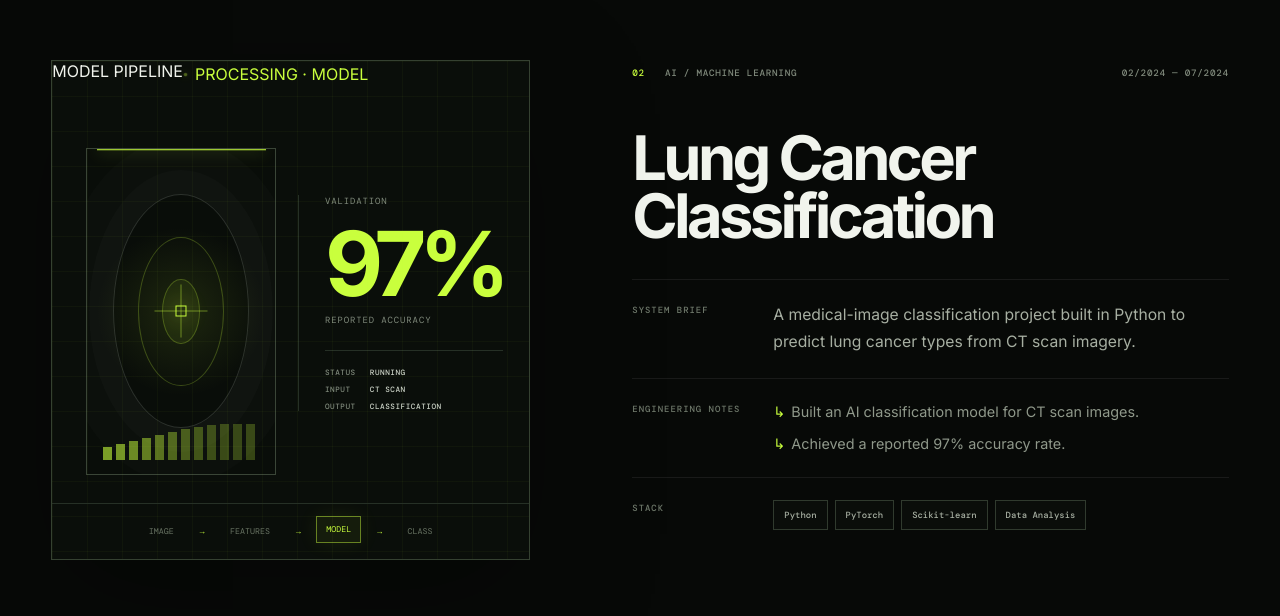
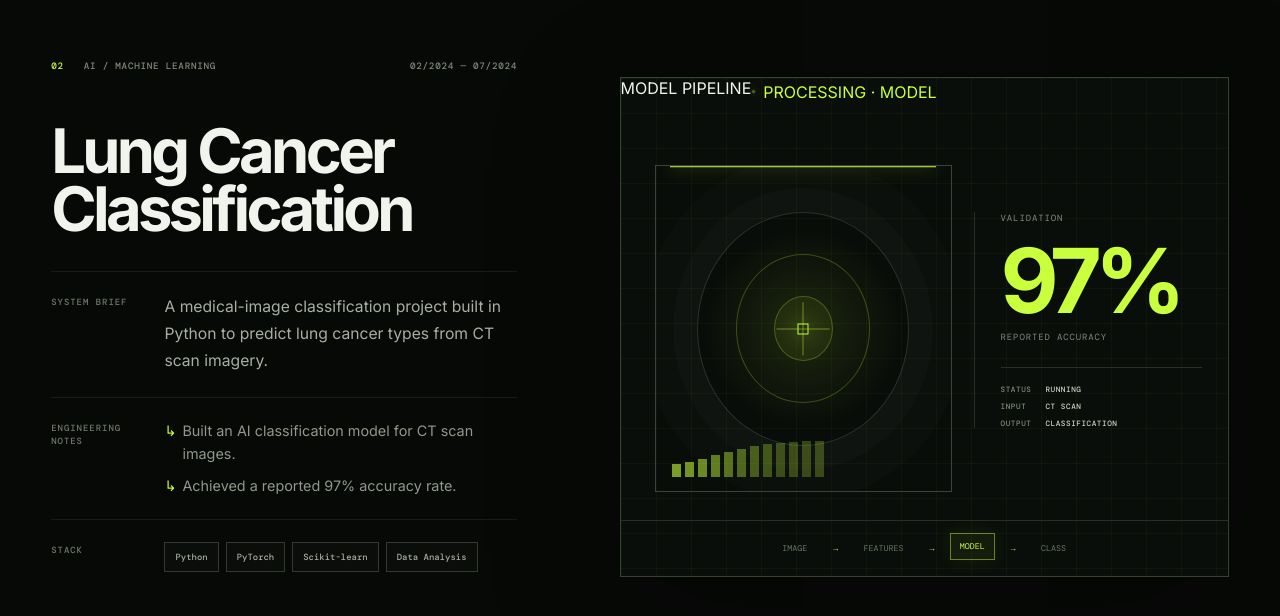
Before and after one commit to omar-azzam-eng/Portfolio, a React (Vite) app: page / in a window 1280 px wide. Shown: the part 2098-2714 px from the top of the page. Built offline with nearby package versions, Linux system fonts and the light colour scheme; a web font is replaced by a local one.

Commit message:
add project and remove points

```diff
--- a/src/components/ProjectCard.tsx
+++ b/src/components/ProjectCard.tsx
@@ -8,11 +8,7 @@ interface ProjectCardProps {
   readonly index: number;
 }
 
-function ProjectMetricHighlight({
-  metric,
-}: {
-  readonly metric: NonNullable<Project['metric']>;
-}) {
+function ProjectMetricHighlight({ metric }: { readonly metric: NonNullable<Project['metric']> }) {
   return (
     <div
       className="project-metric-highlight"
@@ -26,24 +22,20 @@ function ProjectMetricHighlight({
   );
 }
 
-export function ProjectCard({ project, index }: ProjectCardProps) {
-  const reduceMotion = useReducedMotion();
+export function ProjectCard({ project }: ProjectCardProps) {
   const metricInline = project.visual === 'ml' && project.showMlPipeline === false;
+  const layout = project.layout ?? 'split';
+  const visualSide = project.visualSide ?? 'right';
 
+  const projectClasses = [
+    'project-story',
+    `project-story-${layout}`,
+    layout === 'split' ? `project-story-visual-${visualSide}` : '',
+  ]
+    .filter(Boolean)
+    .join(' ');
   return (
-    <motion.article
-      className={[
-        'project-story',
-        index % 2 === 1 && !metricInline ? 'project-story-reverse' : '',
-        metricInline ? 'project-story-inline-metric' : '',
-      ]
-        .filter(Boolean)
-        .join(' ')}
-      initial={reduceMotion ? false : { opacity: 0, y: 28 }}
-      whileInView={reduceMotion ? undefined : { opacity: 1, y: 0 }}
-      viewport={VIEWPORT_DEEP}
-      transition={REVEAL_TRANSITION}
-    >
+    <motion.article className={projectClasses}>
       <div className="project-copy">
         <div className="project-topline">
           <span>{project.index}</span>
@@ -61,14 +53,18 @@ export function ProjectCard({ project, index }: ProjectCardProps) {
         <div className="project-narrative">
           <p className="project-label">Engineering notes</p>
           <ul className="project-points">
-            {project.points.map((point) => <li key={point}>{point}</li>)}
+            {project.points.map((point) => (
+              <li key={point}>{point}</li>
+            ))}
           </ul>
         </div>
 
         <div className="project-stack-block">
           <p className="project-label">Stack</p>
           <ul className="tags" aria-label={`${project.title} technologies`}>
-            {project.stack.map((technology) => <li key={technology}>{technology}</li>)}
+            {project.stack.map((technology) => (
+              <li key={technology}>{technology}</li>
+            ))}
           </ul>
         </div>
 
--- a/src/components/ProjectVisual.tsx
+++ b/src/components/ProjectVisual.tsx
@@ -35,10 +35,16 @@ function MachineLearningVisual({ project }: { readonly project: Project }) {
   const activeLabel = ML_STAGES.find((stage) => stage.id === activeStage)?.label ?? 'IMAGE';
 
   return (
-    <div className="project-visual ml-visual" role="img" aria-label="Animated machine learning pipeline visualization">
+    <div
+      className="project-visual ml-visual"
+      role="img"
+      aria-label="Animated machine learning pipeline visualization"
+    >
       <div className="ml-topline">
         <span>MODEL PIPELINE</span>
-        <span className="ml-live-status"><i aria-hidden="true" /> PROCESSING · {activeLabel}</span>
+        <span className="ml-live-status">
+          <i aria-hidden="true" /> PROCESSING · {activeLabel}
+        </span>
       </div>
 
       <div className="scan-frame" aria-hidden="true">
@@ -50,7 +56,9 @@ function MachineLearningVisual({ project }: { readonly project: Project }) {
           transition={{ duration: 3.2, repeat: Infinity, ease: 'easeInOut' }}
         />
         <div className="ml-activity">
-          {Array.from({ length: 12 }, (_, index) => <i key={index} style={{ '--bar-index': index } as CSSProperties} />)}
+          {Array.from({ length: 12 }, (_, index) => (
+            <i key={index} style={{ '--bar-index': index } as CSSProperties} />
+          ))}
         </div>
       </div>
 
@@ -59,16 +67,21 @@ function MachineLearningVisual({ project }: { readonly project: Project }) {
         <strong>{project.metric?.value}</strong>
         <small>{project.metric?.label}</small>
         <div className="ml-runtime" aria-hidden="true">
-          <span>STATUS</span><b>RUNNING</b>
-          <span>INPUT</span><b>CT SCAN</b>
-          <span>OUTPUT</span><b>CLASSIFICATION</b>
+          <span>STATUS</span>
+          <b>RUNNING</b>
+          <span>INPUT</span>
+          <b>CT SCAN</b>
+          <span>OUTPUT</span>
+          <b>CLASSIFICATION</b>
         </div>
       </div>
 
       <div className="ml-pipeline" aria-hidden="true">
         {ML_STAGES.map((stage, index) => (
           <div className="ml-stage-wrap" key={stage.id}>
-            <span className={activeStage === stage.id ? 'ml-stage is-active' : 'ml-stage'}>{stage.label}</span>
+            <span className={activeStage === stage.id ? 'ml-stage is-active' : 'ml-stage'}>
+              {stage.label}
+            </span>
             {index < ML_STAGES.length - 1 && <i>→</i>}
           </div>
         ))}
@@ -79,7 +92,11 @@ function MachineLearningVisual({ project }: { readonly project: Project }) {
 
 function BackendVisual() {
   return (
-    <div className="project-visual backend-visual simple-backend-visual" role="img" aria-label="PharmaLink backend system flow">
+    <div
+      className="project-visual backend-visual simple-backend-visual"
+      role="img"
+      aria-label="PharmaLink backend system flow"
+    >
       <div className="backend-topline">
         <span>BACKEND SYSTEM</span>
         <span className="backend-simple-status">SCALABLE · REAL-TIME</span>
@@ -127,5 +144,5 @@ function BackendVisual() {
 
 export function ProjectVisual({ project }: ProjectVisualProps) {
   if (project.visual === 'ml') return <MachineLearningVisual project={project} />;
-  return <BackendVisual />;
+  if (project.visual === 'system') return <BackendVisual />;
 }
--- a/src/data/portfolio.ts
+++ b/src/data/portfolio.ts
@@ -110,8 +110,26 @@ export const projects: readonly Project[] = [
     ],
     stack: ['Python', 'PyTorch', 'Scikit-learn', 'Data Analysis'],
     visual: 'ml',
+    layout: 'full-width',
     showMlPipeline: false,
     metric: { value: '71.92%', label: 'test accuracy' },
+  },
+  {
+    index: '04',
+    title: 'NestJs boiler plate',
+    period: '10/2026 — 10/2026',
+    type: 'Backend System',
+    description:
+      'A production-oriented NestJS backend boilerplate built with TypeScript, PostgreSQL, TypeORM, and JWT authentication. Designed with a modular architecture, role-based access control, input validation, centralized error handling, and automated testing to provide a reliable foundation for scalable REST APIs.',
+    points: [
+      'Focus on Modular Architecture and Maintainability.',
+      'Focus on Authentication, JWT Security, and Role-Based Access Control.',
+      'Focus on Database Integrity, Error Handling, and Automated Testing.',
+    ],
+    stack: ['NestJS', 'TypeScript', 'PostgreSQL', 'TypeORM', 'JWT', 'Jest'],
+    visual: 'backend',
+    layout: 'full-width',
+    showMlPipeline: false,
   },
 ];
 
--- a/src/sections/HeroSection.tsx
+++ b/src/sections/HeroSection.tsx
@@ -18,7 +18,7 @@ export function HeroSection() {
         animate={reduceMotion ? undefined : { opacity: 1 }}
         transition={{ delay: 0.2 }}
       >
-        <span className="status-dot" aria-hidden="true" />
+        <span aria-hidden="true" />
         BACKEND DEVELOPER · AI ENGINEERING
       </motion.div>
 
--- a/src/styles.css
+++ b/src/styles.css
@@ -423,6 +423,53 @@ button {
 .project-story-reverse .project-visual {
   order: 1;
 }
+/* Default two-column layout */
+.project-story-split {
+  grid-template-columns: minmax(0, 0.88fr) minmax(0, 1.12fr);
+  gap: clamp(48px, 7vw, 110px);
+}
+
+/* Visual on the right */
+.project-story-visual-right {
+  direction: ltr;
+}
+
+/* Visual on the left */
+.project-story-visual-left {
+  direction: rtl;
+}
+
+.project-story-visual-left > *,
+.project-story-visual-right > * {
+  direction: ltr;
+}
+
+/* Full-width project */
+.project-story-full-width {
+  grid-template-columns: minmax(0, 1fr);
+  gap: 0;
+}
+
+.project-story-full-width .project-copy {
+  width: 100%;
+  max-width: none;
+}
+
+.project-story-full-width .project-visual {
+  display: none;
+}
+
+/* Responsive layout */
+@media (max-width: 900px) {
+  .project-story-split {
+    grid-template-columns: minmax(0, 1fr);
+  }
+
+  .project-story-visual-left,
+  .project-story-visual-right {
+    direction: ltr;
+  }
+}
 .project-topline {
   display: grid;
   grid-template-columns: auto 1fr auto;
@@ -1336,12 +1383,7 @@ button {
 .hero-copy {
   position: relative;
 }
-.hero-overline::before {
-  content: '●';
-  font-size: 0.52rem;
-  margin-right: 10px;
-  vertical-align: 1px;
-}
+
 .hero h1 span {
   position: relative;
 }
@@ -1655,6 +1697,21 @@ button {
   font: 500 0.56rem/1.45 'DM Mono';
   letter-spacing: 0.11em;
   text-transform: uppercase;
+}
+/* Make the NestJS project span the full project-card width */
+.project-story-full-width {
+  grid-template-columns: minmax(0, 1fr);
+  gap: 0;
+}
+
+.project-story-full-width .project-copy {
+  width: 100%;
+  max-width: none;
+}
+
+/* Hide the visual column only for this project */
+.project-story-full-width .project-visual {
+  display: none;
 }
 .project-narrative .project-points,
 .project-stack-block .tags {
```
Also changed, not shown: src/types/portfolio.ts (+6 -1 lines).
